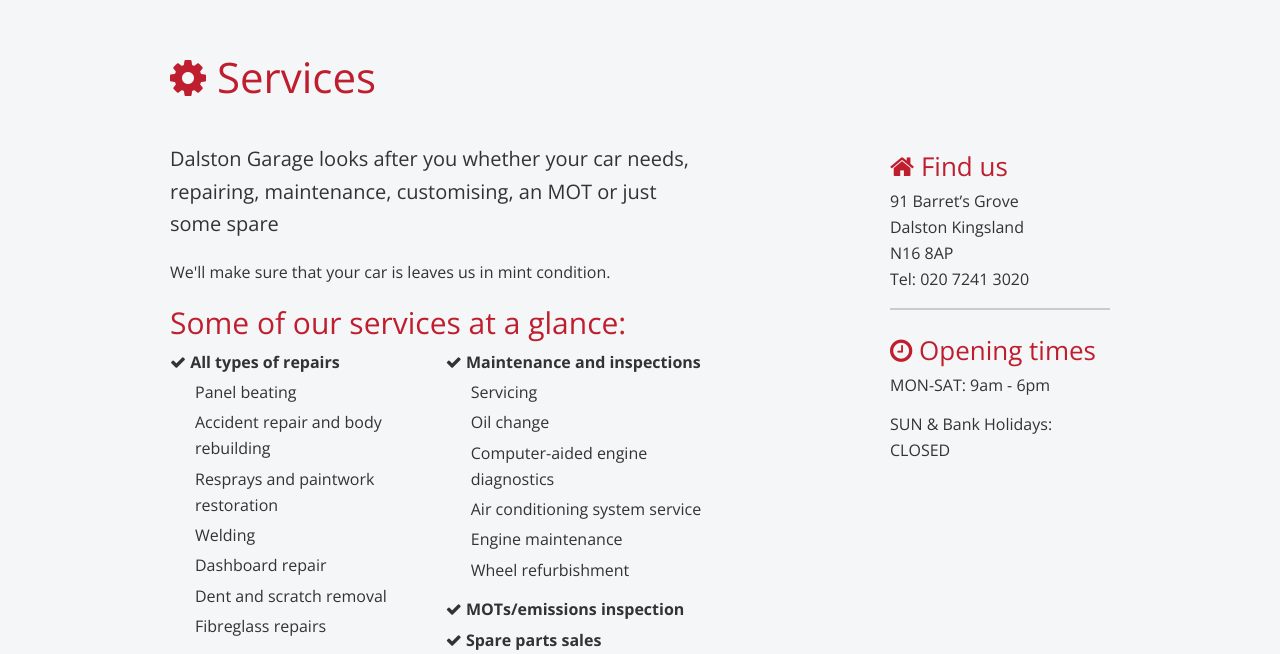
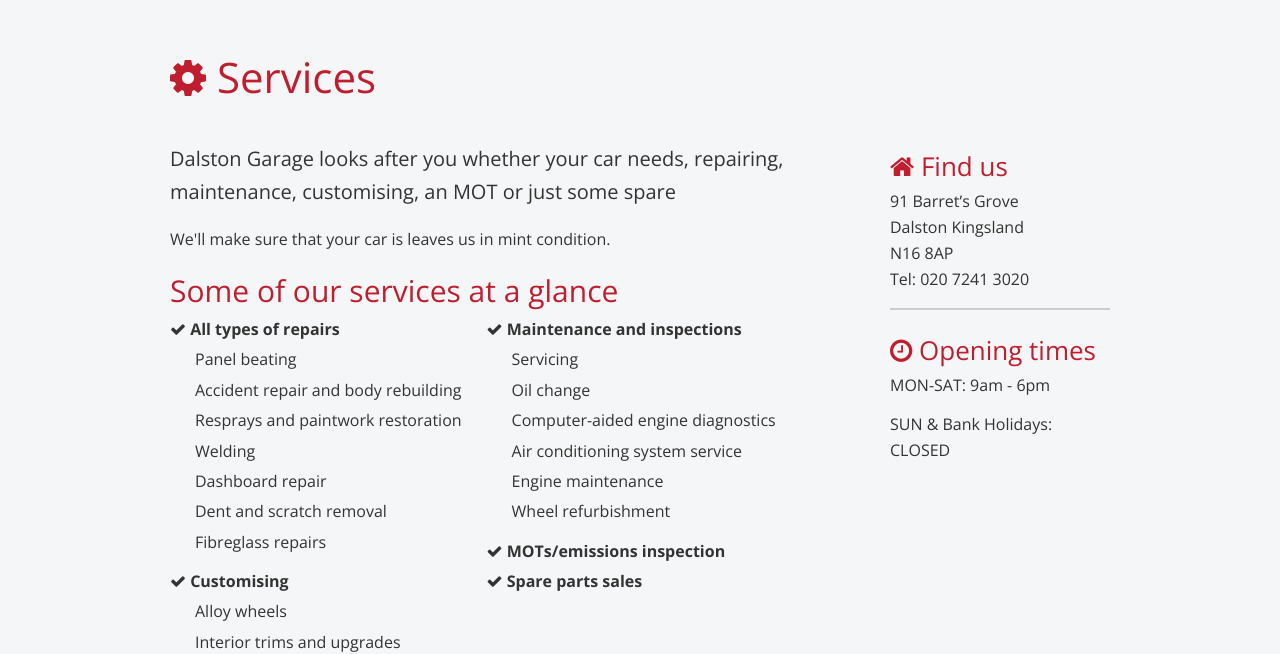
Before and after one commit to hasans/HTML, a website: page services.html in a window 1280 px wide. Shown: the part 161-815 px from the top of the page. Drawn offline with nearby package versions, Linux system fonts and the light colour scheme.

Commit message:
column layout change

```diff
--- a/services.html
+++ b/services.html
@@ -66,10 +66,10 @@
 		<div class="row">
 			<h2><i class="fa fa-gear"></i> Services</h2>
 			<div class="clearfix map-content">
-				<div class="seven columns">
+				<div class="eight columns">
 					<p class="lead">Dalston Garage looks after you whether your car needs, repairing, maintenance, customising, an MOT or just some spare </p>
 					<p>We'll make sure that your car is leaves us in mint condition.</p>
-					<h3>Some of our services at a glance:</h3>
+					<h3>Some of our services at a glance</h3>
 					<div class="clearfix">
 						<div class="six columns">
 							<ul>
@@ -111,7 +111,7 @@
 
 					</div>
 				</div>
-				<div class="three push_two columns">
+				<div class="three push_one columns">
 					<h4><i class="fa fa-home"></i> Find us</h4>
 					<address>91 Barret&rsquo;s Grove<br>Dalston Kingsland<br>N16 8AP<br>Tel: 020 7241 3020</address>
 					<hr>
```
